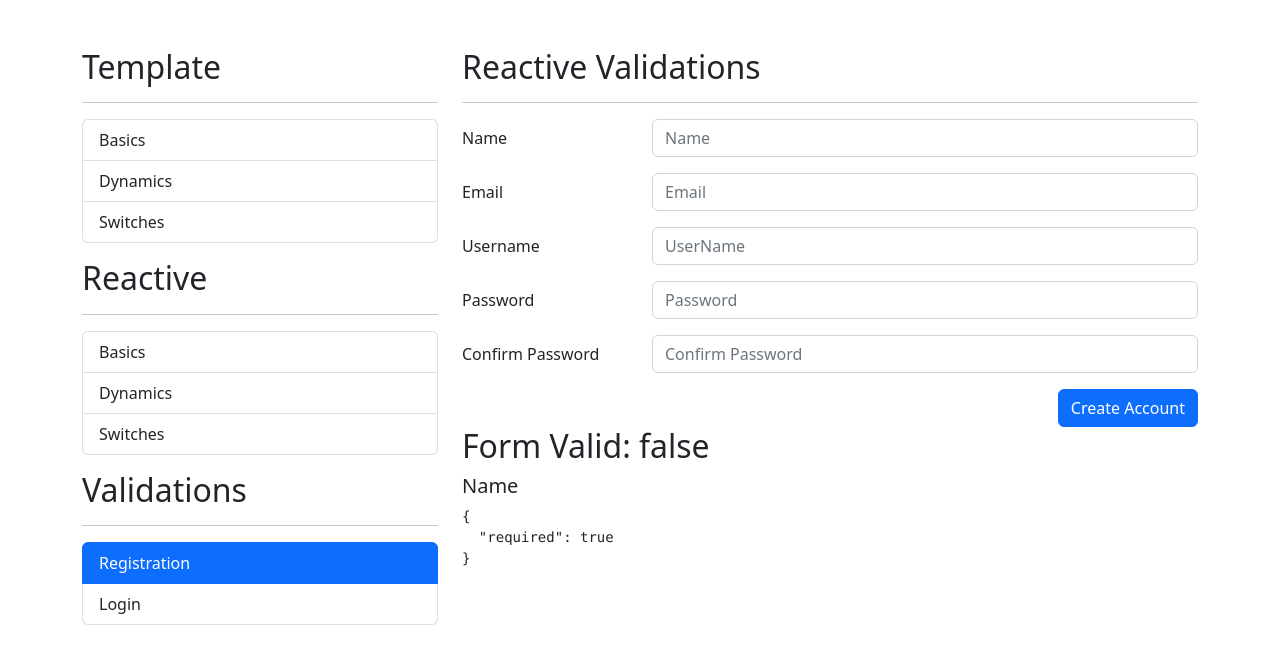
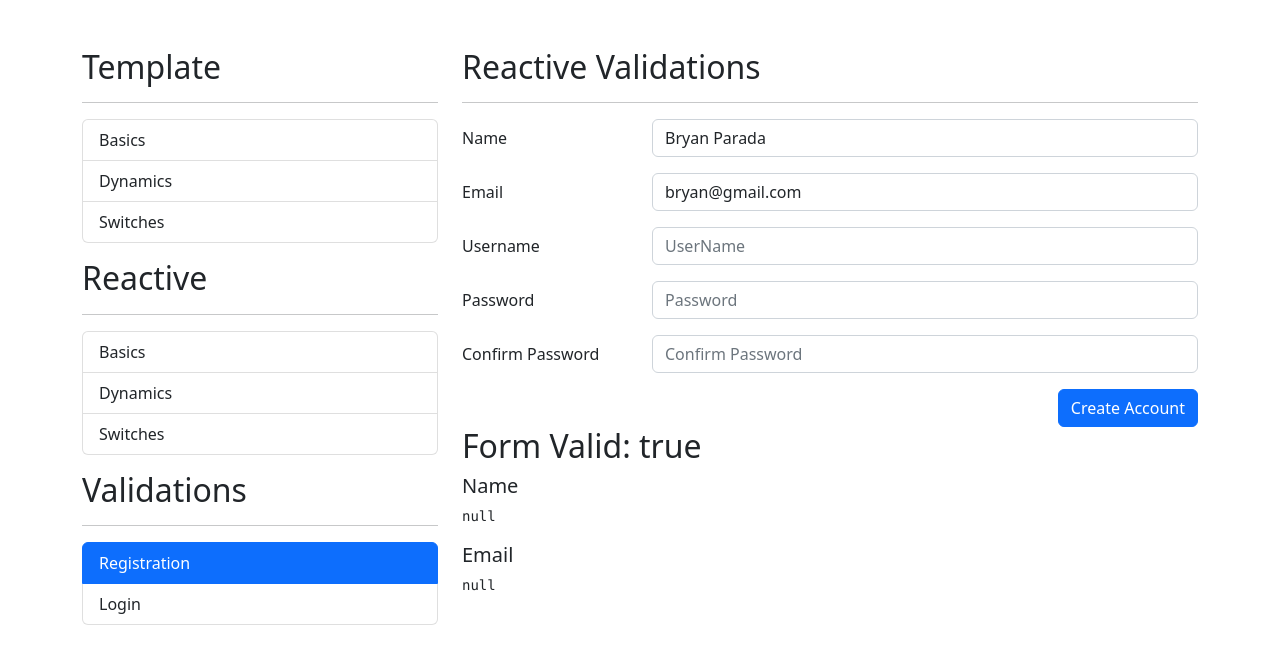
Before and after one commit to BryanParada/FormsApp, an Angular app: page /auth/registration in a window 1280 px wide. Shown: the top 664 px of the page. Built offline with nearby package versions, Linux system fonts and the light colour scheme.

Commit message:
V270 - Email RegEx

```diff
--- a/src/app/auth/pages/registration/registration.component.html
+++ b/src/app/auth/pages/registration/registration.component.html
@@ -27,7 +27,11 @@
                     <div class="col-sm-9">
                             <input type="email"
                                     class="form-control"
-                                    placeholder="Email">
+                                    placeholder="Email"
+                                    formControlName="email">
+
+                                    <span class="form-text text-danger"
+                                    *ngIf="invalidField('email')">Email is required</span>
                     </div>
                 </div>
 
@@ -78,3 +82,6 @@
 
 <h5>Name</h5>
 <pre>{{ myFormRegistration.controls['name'].errors | json}}</pre>
+
+<h5>Email</h5>
+<pre>{{ myFormRegistration.controls['email'].errors | json}}</pre>
--- a/src/app/auth/pages/registration/registration.component.ts
+++ b/src/app/auth/pages/registration/registration.component.ts
@@ -11,15 +11,21 @@
 
   //TODO: TEMPORAL
   name_lastnamePattern: string = '([a-zA-Z]+) ([a-zA-Z]+)';
+  emailPattern: string = "^[a-z0-9._%+-]+@[a-z0-9.-]+\\.[a-z]{2,4}$";
   // '([a-zA-Z]+) (.+[a-zA-Z]+).+$'; // para 2 apellidos Te obliga a escribir al menos 2 palabras, pero te permite añadir 3 o más.
 
   myFormRegistration: FormGroup = this.fb.group({
-    name: ['', [Validators.required, Validators.pattern( this.name_lastnamePattern)] ]
+    name : ['', [Validators.required, Validators.pattern( this.name_lastnamePattern)] ],
+    email: ['', [Validators.required, Validators.pattern( this.emailPattern ) ] ]
   })
 
   constructor( private fb: FormBuilder) { }
 
   ngOnInit(): void {
+    this.myFormRegistration.reset({
+      name: 'Bryan Parada',
+      email: 'bryan@gmail.com'
+    })
   }
 
   invalidField(field: string){
```
